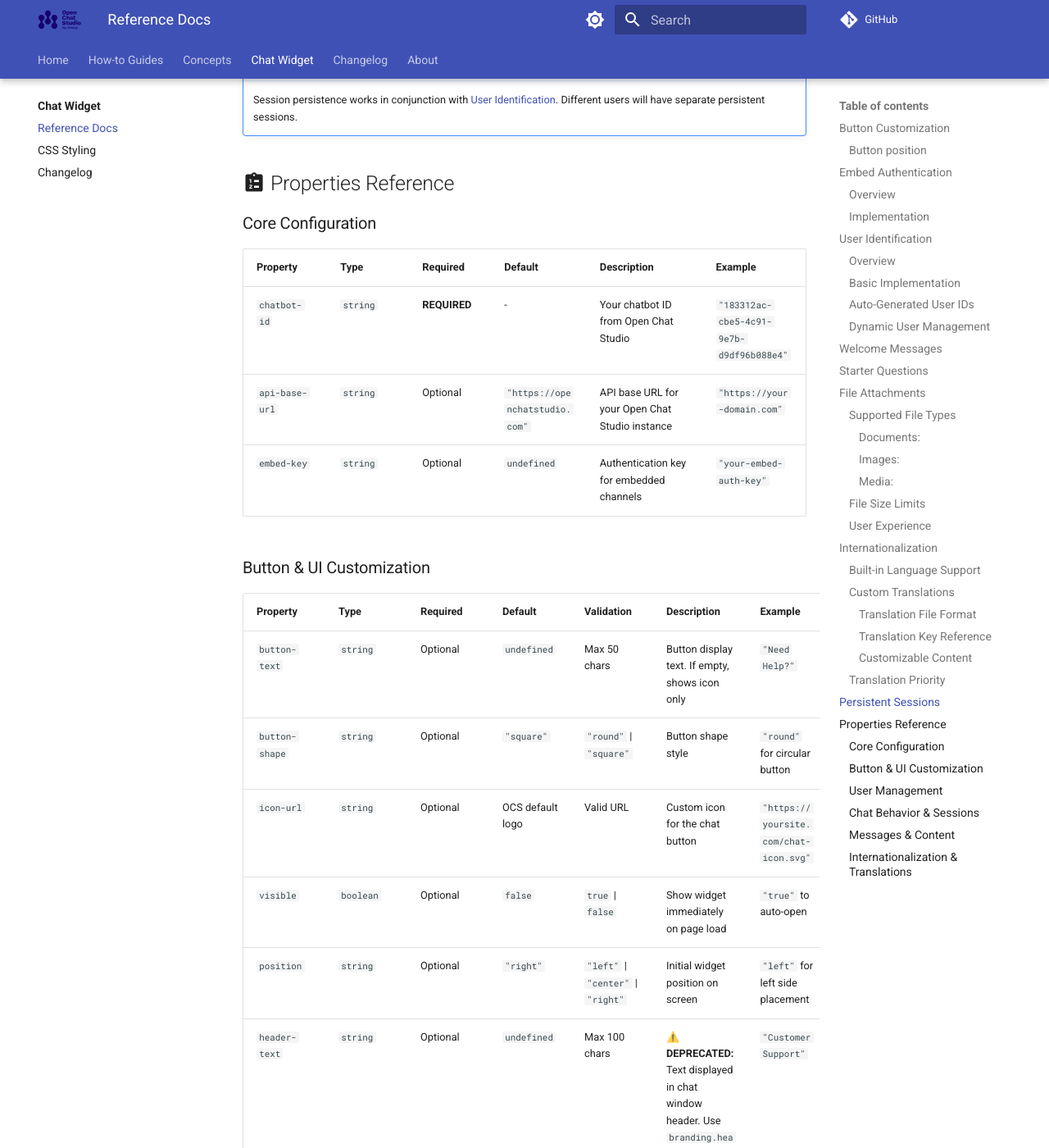
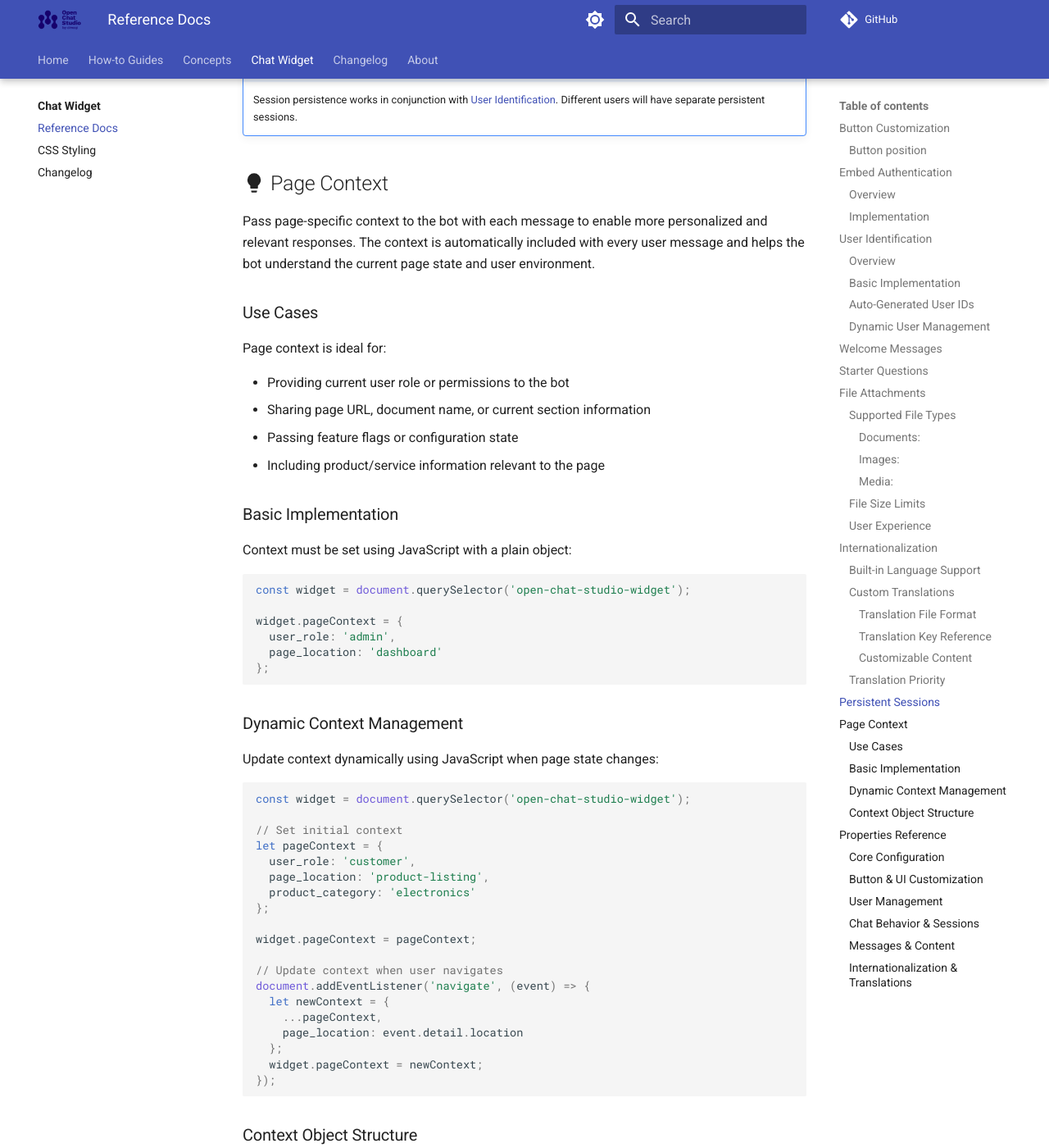
Before and after one commit to dimagi/open-chat-studio-docs, an MkDocs documentation site: the page built from docs/chat_widget/reference.md, in a window 1280 px wide and 1400 px high, scrolled down 9465 px. Shown: the whole window at 82% size. Built offline with MkDocs 1.6.1 and Material for MkDocs 9.7.7, drawn with Linux system fonts in a browser that asks for light colours; a script that is not in the unit is left out; comment, search, counter and statistics services are not loaded; some of the changed text lies outside the part shown.

Commit message:
Update chat widget changelog with the pageContext changes
Co-authored-by: GitHub Copilot <copilot@github.com>

````diff
--- a/docs/chat_widget/reference.md
+++ b/docs/chat_widget/reference.md
@@ -348,6 +348,86 @@ The session data is set to expire after 24 hours. This is also configurable by u
 
     Session persistence works in conjunction with [User Identification](#user-identification). Different users will have separate persistent sessions.
 
+## :material-lightbulb: Page Context
+
+Pass page-specific context to the bot with each message to enable more personalized and relevant responses. The context is automatically included with every user message and helps the bot understand the current page state and user environment.
+
+### Use Cases
+
+Page context is ideal for:
+
+- Providing current user role or permissions to the bot
+- Sharing page URL, document name, or current section information
+- Passing feature flags or configuration state
+- Including product/service information relevant to the page
+
+### Basic Implementation
+
+Context must be set using JavaScript with a plain object:
+
+```javascript
+const widget = document.querySelector('open-chat-studio-widget');
+
+widget.pageContext = {
+  user_role: 'admin',
+  page_location: 'dashboard'
+};
+```
+
+### Dynamic Context Management
+
+Update context dynamically using JavaScript when page state changes:
+
+```javascript
+const widget = document.querySelector('open-chat-studio-widget');
+
+// Set initial context
+let pageContext = {
+  user_role: 'customer',
+  page_location: 'product-listing',
+  product_category: 'electronics'
+};
+
+widget.pageContext = pageContext;
+
+// Update context when user navigates
+document.addEventListener('navigate', (event) => {
+  let newContext = {
+    ...pageContext,
+    page_location: event.detail.location
+  };
+  widget.pageContext = newContext;
+});
+```
+
+### Context Object Structure
+
+The `pageContext` property accepts a plain JavaScript object (not a JSON string). Each property is included in the context sent to the bot:
+
+```javascript
+widget.pageContext = {
+  // User information
+  user_role: 'support_agent',
+  user_department: 'technical_support',
+
+  // Page information
+  page_location: 'help-center',
+  page_title: 'Troubleshooting Guide',
+
+  // Application state
+  session_type: 'trial',
+  account_status: 'active',
+
+  // Custom data
+  feature_flags: ['new_ui', 'beta_features'],
+  request_context: 'urgent'
+};
+```
+
+!!! note
+
+    The context is cleared after each message is sent. If you want to send context with multiple messages, you'll need to set it again before each message.
+
 ## :material-clipboard-list: Properties Reference
 
 ### Core Configuration
@@ -380,6 +460,7 @@ The session data is set to expire after 24 hours. This is also configurable by u
 
 | Property | Type | Required | Default | Validation | Description | Example |
 |----------|------|----------|---------|------------|-------------|---------|
+| `pageContext` | `object` | Optional | `undefined` | Plain JS object | Optional context data to send with each message for personalization<br/>**Note:** Context is cleared after each message | `{"user_role": "admin", "page_location": "dashboard"}` |
 | `persistent-session` | `boolean` | Optional | `true` | `true` \| `false` | Save chat history in browser localStorage | `"false"` to disable session saving |
 | `persistent-session-expire` | `number` | Optional | `1440` (24 hours) | 0-43200 (30 days) | Minutes before session expires | `720` for 12 hours, `0` for never expire |
 | `allow-full-screen` | `boolean` | Optional | `true` | `true` \| `false` | Enable fullscreen mode button | `"false"` to hide fullscreen option |
````
Also changed, not shown: docs/chat_widget/changelog.md (+7 -0 lines).
